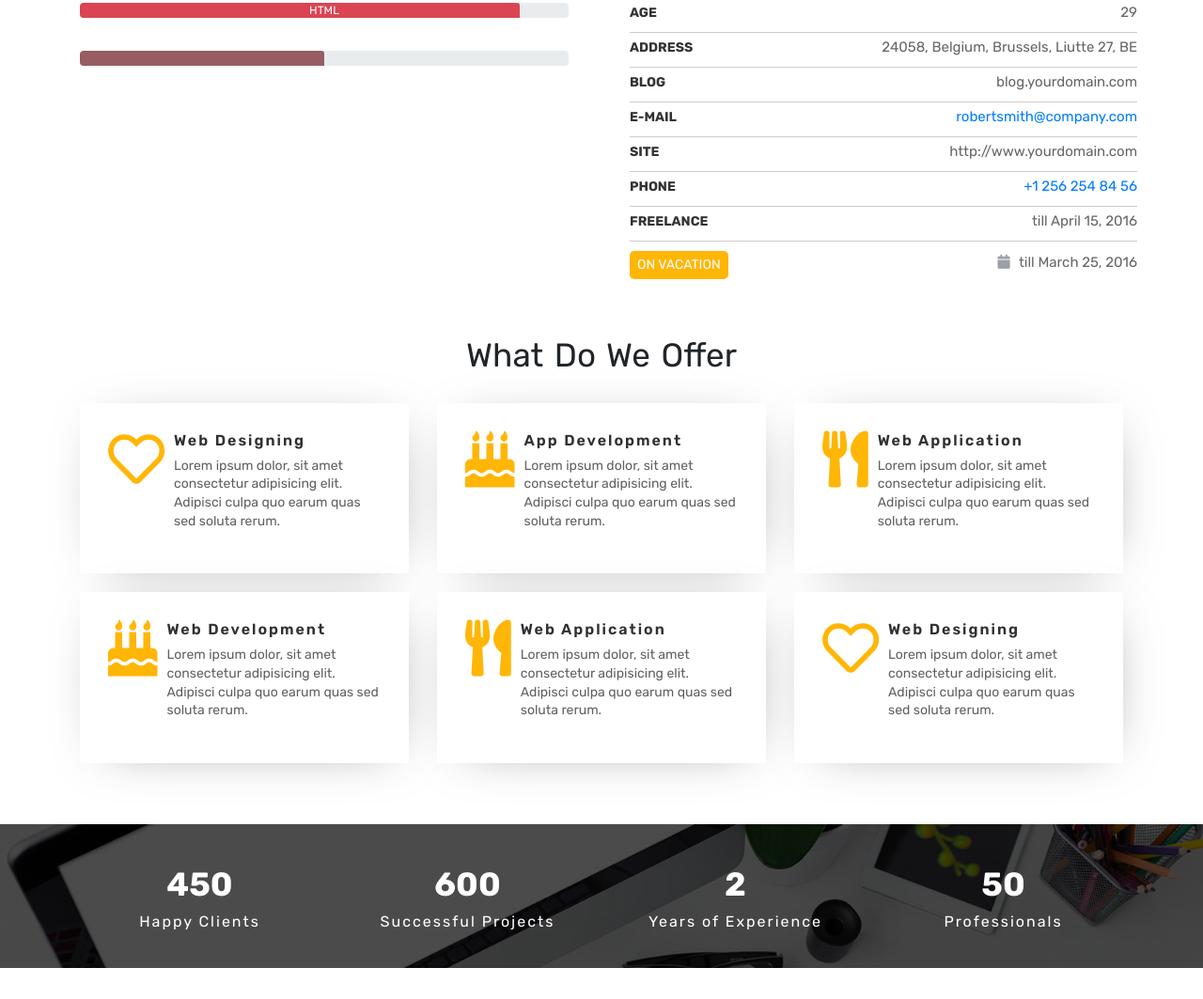
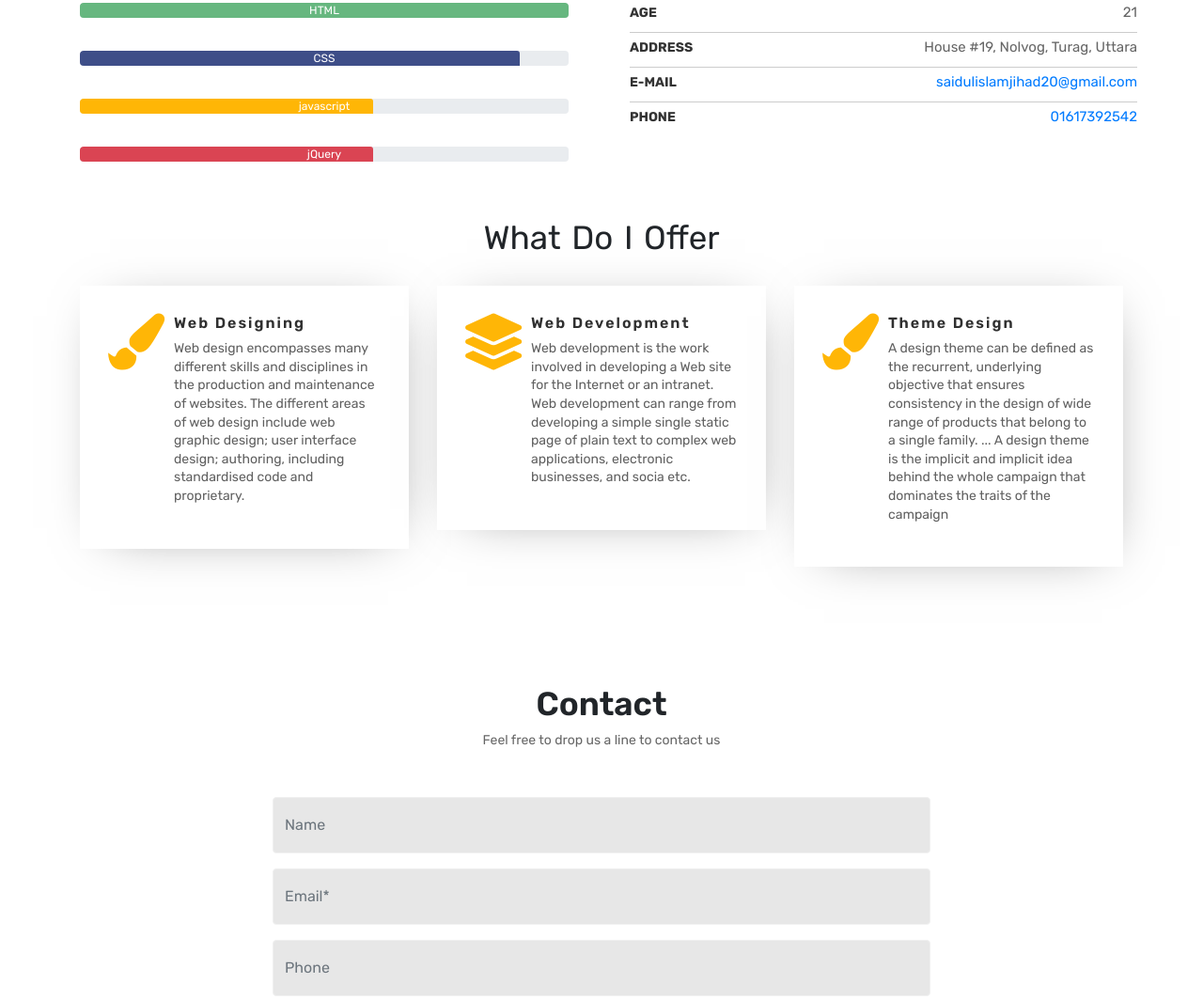
Before and after one commit to saidulislamjihad/Protfolio, a plain HTML site: page index.html in a window 1280 px wide. Shown: the part 1382-2445 px from the top of the page at 94% size. Drawn offline with nearby package versions, Linux system fonts and the light colour scheme.

Commit message:
Everyting Updated

```diff
--- a/index.html
+++ b/index.html
@@ -75,32 +75,22 @@
 					<div class="home-social-icon">
 						<ul>
 							<li>
-								<a href="#">
+								<a target="__blank" href="https://www.facebook.com/saidulislamjihad20">
 									<i class="fab fa-facebook-f"></i>
 								</a>
 							</li>
 							<li>
-								<a href="#">
-									<i class="fab fa-twitter"></i>
-								</a>
-							</li>
-							<li>
-								<a href="#">
+								<a target="__blank" href="https://www.instagram.com/saidulislamjihad20/">
 									<i class="fab fa-instagram"></i>
 								</a>
 							</li>
 							<li>
-								<a href="#">
-									<i class="fab fa-pinterest-p"></i>
+								<a target="__blank" href="mailto:saidulislamjihad20@gmail.com">
+									<i class="fab fa-google"></i>
 								</a>
 							</li>
 							<li>
-								<a href="#">
-									<i class="fab fa-google-plus-g"></i>
-								</a>
-							</li>
-							<li>
-								<a href="#">
+								<a target="__blank" href="https://www.linkedin.com/in/saidul-islam-jihad/">
 									<i class="fab fa-linkedin-in"></i>
 								</a>
 							</li>
@@ -122,13 +112,10 @@
 								<span>I'm</span>
 								Saidul Islam
 							</h2>
-							<h3>Web Designer</h3>
+							<h3>Web Designer and Developer</h3>
 						</div>
 						<p>
-							Lorem ipsum, dolor sit amet consectetur adipisicing elit. Voluptatem cupiditate voluptates.Lorem ipsum, dolor sit amet consectetur adipisicing elit. Voluptatem cupiditate voluptates.
-						</p>
-						<p>
-							Lorem ipsum dolor sit amet consectetur adipisicing elit. Molestiae ea sint laboriosam et voluptates voluptatum expedita, sunt. Doloribus maxime eligendi voluptates modi facilis, asperiores quisquam consectetur veniam odio omnis suscipit!voluptates voluptatum expedita, sunt. Doloribus maxime eligendi voluptates modi facilis, asperiores quisquam consectetur veniam odio omnis suscipit!
+							Experienced in designing and developing dynamic web application/software. Capable of understanding client requirements and translating into code to add new features or modifications for existing products. Adept in coordinating with testers to perform acceptance testing as well as maintain technical documents. Ability to work with the team, and have excellent problem-solving, and interpersonal skills.
 						</p>
 					</div>
 				</div>
@@ -143,10 +130,16 @@
 						</h1>
 					</div>
 					<div class="col-lg-6 col-md-12 skill-rating">
-						<div class="progress progressbar-init" data-val="90" data-color="#da4453" title="HTML">
+						<div class="progress progressbar-init" data-val="100" data-color="#66b77f" title="HTML">
 						  <div class="progress-bar bg-success" role="progressbar"></div>
 						</div>
-						<div class="progress progressbar-init" id="id2" data-val="50" data-color="#975d63">
+						<div class="progress progressbar-init" id="id2" data-val="90" data-color="#3e4e88" title="CSS">
+						  <div class="progress-bar bg-info" role="progressbar"></div>
+						</div>
+						<div class="progress progressbar-init" id="id2" data-val="60" data-color="#ffb606" title="javascript">
+						  <div class="progress-bar bg-info" role="progressbar"></div>
+						</div>
+						<div class="progress progressbar-init" id="id2" data-val="60" data-color="#da4453" title="jQuery">
 						  <div class="progress-bar bg-info" role="progressbar"></div>
 						</div>
 					</div>
@@ -158,7 +151,7 @@
 										Age
 									</strong>
 									<span class="item-content">
-										29
+										21
 									</span>
 								</li>
 								<li class="list-item">
@@ -166,15 +159,7 @@
 										Address
 									</strong>
 									<span class="item-content">
-										24058, Belgium, Brussels, Liutte 27, BE
-									</span>
-								</li>
-								<li class="list-item">
-									<strong class="item-title">
-										Blog
-									</strong>
-									<span class="item-content">
-										blog.yourdomain.com
+										House #19, Nolvog, Turag, Uttara
 									</span>
 								</li>
 								<li class="list-item">
@@ -182,17 +167,9 @@
 										E-mail
 									</strong>
 									<span class="item-content">
-										<a href="#">
-											robertsmith@company.com
+										<a href="mailto:saidulislamjihad20@gmail.com">
+											saidulislamjihad20@gmail.com
 										</a>
-									</span>
-								</li>
-								<li class="list-item">
-									<strong class="item-title">
-										Site
-									</strong>
-									<span class="item-content">
-										http://www.yourdomain.com
 									</span>
 								</li>
 								<li class="list-item">
@@ -200,28 +177,9 @@
 										Phone
 									</strong>
 									<span class="item-content">
-										<a href="#">
-											+1 256 254 84 56
+										<a href="tel:01617392542">
+											01617392542
 										</a>
-									</span>
-								</li>
-								<li class="list-item">
-									<strong class="item-title">
-										Freelance
-									</strong>
-									<span class="item-content">
-										till April 15, 2016
-									</span>
-								</li>
-								<li class="list-item">
-									<strong class="item-title">
-										<span class="item-btn">
-											On Vacation
-										</span>
-									</strong>
-									<span class="item-content">
-										<i class="fa fa-calendar"></i>
-										till March 25, 2016
 									</span>
 								</li>
 							</ul>
@@ -235,20 +193,20 @@
 				<div class="row">
 					<div class="col-md-12 section-title">
 						<h1 class="title">
-							What do we offer
+							What do I offer
 						</h1>
 					</div>
 					<div class="col-lg-4 col-md-6 col-sm-12 offer-section-item">
 						<div class="item-wrapper">
 							<div class="item-icon">
-								<i class="far fa-heart"></i>
+								<i class="fas fa-paint-brush"></i>
 							</div>
 							<div class="item-content">
 								<h5 class="title">
 									Web Designing
 								</h5>
 								<p>
-									Lorem ipsum dolor, sit amet consectetur adipisicing elit. Adipisci culpa quo earum quas sed soluta rerum.
+									Web design encompasses many different skills and disciplines in the production and maintenance of websites. The different areas of web design include web graphic design; user interface design; authoring, including standardised code and proprietary.
 								</p>
 							</div>
 						</div>
@@ -256,14 +214,14 @@
 					<div class="col-lg-4 col-md-6 col-sm-12 offer-section-item">
 						<div class="item-wrapper">
 							<div class="item-icon">
-								<i aria-hidden="true" class="fa fa-birthday-cake"></i>
+								<i aria-hidden="true" class="fas fa-layer-group"></i>
 							</div>
 							<div class="item-content">
 								<h5 class="title">
-									App Development
+									Web Development
 								</h5>
 								<p>
-									Lorem ipsum dolor, sit amet consectetur adipisicing elit. Adipisci culpa quo earum quas sed soluta rerum.
+									Web development is the work involved in developing a Web site for the Internet or an intranet. Web development can range from developing a simple single static page of plain text to complex web applications, electronic businesses, and socia etc.
 								</p>
 							</div>
 						</div>
@@ -271,59 +229,14 @@
 					<div class="col-lg-4 col-md-6 col-sm-12 offer-section-item">
 						<div class="item-wrapper">
 							<div class="item-icon">
-								<i class="fas fa-utensils"></i>
+								<i class="fas fa-paint-brush"></i>
 							</div>
 							<div class="item-content">
 								<h5 class="title">
-									Web Application
+									Theme Design
 								</h5>
 								<p>
-									Lorem ipsum dolor, sit amet consectetur adipisicing elit. Adipisci culpa quo earum quas sed soluta rerum.
-								</p>
-							</div>
-						</div>
-					</div>
-					<div class="col-lg-4 col-md-6 col-sm-12 offer-section-item">
-						<div class="item-wrapper">
-							<div class="item-icon">
-								<i aria-hidden="true" class="fa fa-birthday-cake"></i>
-							</div>
-							<div class="item-content">
-								<h5 class="title">
-									Web Development
-								</h5>
-								<p>
-									Lorem ipsum dolor, sit amet consectetur adipisicing elit. Adipisci culpa quo earum quas sed soluta rerum.
-								</p>
-							</div>
-						</div>
-					</div>
-					<div class="col-lg-4 col-md-6 col-sm-12 offer-section-item">
-						<div class="item-wrapper">
-							<div class="item-icon">
-								<i class="fas fa-utensils"></i>
-							</div>
-							<div class="item-content">
-								<h5 class="title">
-									Web Application
-								</h5>
-								<p>
-									Lorem ipsum dolor, sit amet consectetur adipisicing elit. Adipisci culpa quo earum quas sed soluta rerum.
-								</p>
-							</div>
-						</div>
-					</div>
-					<div class="col-lg-4 col-md-6 col-sm-12 offer-section-item">
-						<div class="item-wrapper">
-							<div class="item-icon">
-								<i class="far fa-heart"></i>
-							</div>
-							<div class="item-content">
-								<h5 class="title">
-									Web Designing
-								</h5>
-								<p>
-									Lorem ipsum dolor, sit amet consectetur adipisicing elit. Adipisci culpa quo earum quas sed soluta rerum.
+									A design theme can be defined as the recurrent, underlying objective that ensures consistency in the design of wide range of products that belong to a single family. ... A design theme is the implicit and implicit idea behind the whole campaign that dominates the traits of the campaign
 								</p>
 							</div>
 						</div>
@@ -331,7 +244,7 @@
 				</div>
 			</div>
 		</section>
-		<section class="counter-section">
+		<!-- <section class="counter-section">
 			<div class="container">
 				<div class="row">
 					<div class="col-md-12 counter-items-wrapper">
@@ -413,7 +326,7 @@
 					</div>
 				</div>
 			</div>
-		</section>
+		</section> -->
 		<section class="contact-section" id="contact-section">
 			<div class="container">
 				<div class="row">
@@ -460,7 +373,7 @@
 							</div>
 							<div class="item-info">
 								<h2>call us</h2>
-								<span>+324 119 2343</span>
+								<span>01617392542</span>
 							</div>
 						</div>
 					</div>
@@ -471,7 +384,7 @@
 							</div>
 							<div class="item-info">
 								<h2>address</h2>
-								<span>+324 119 2343</span>
+								<span>House #19, Nolvog, Turag, Uttara</span>
 							</div>
 						</div>
 					</div>
@@ -482,15 +395,13 @@
 							</div>
 							<div class="item-info">
 								<h2>email us</h2>
-								<span>admin@gamil.com</span>
+								<span>saidulislamjiha20@gamil.com</span>
 							</div>
 						</div>
 					</div>
 					<div class="footer-bottom">
 						Created By
-						<a href="#">SoraTemplates</a>
-						 | Distributed By
-						 <a href="#">Gooyaabi Templates</a>
+						<a href="#">Saidul Islam</a>
 					</div>
 				</div>
 			</div>
```
